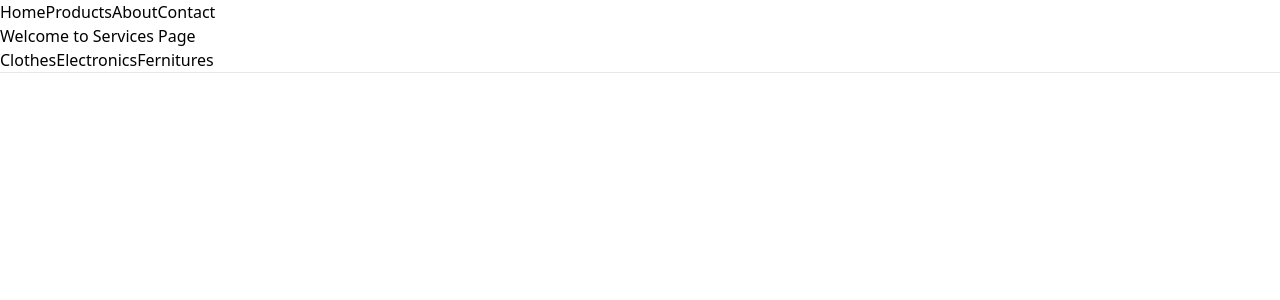
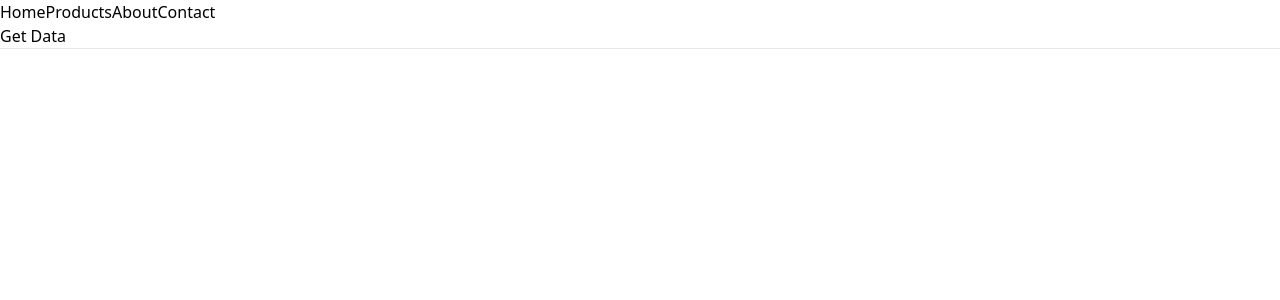
Before and after one commit to Abhi-M-73/Sheryains-React-2, a React (Vite) app: page /products in a window 1280 px wide. Shown: the top 300 px of the page. Built offline with nearby package versions, Linux system fonts and the light colour scheme.

Commit message:
fetching data from api using axios

```diff
--- a/package.json
+++ b/package.json
@@ -10,6 +10,7 @@
     "preview": "vite preview"
   },
   "dependencies": {
+    "axios": "^1.7.9",
     "react": "^18.3.1",
     "react-dom": "^18.3.1",
     "react-router-dom": "^7.1.1"
--- a/src/App.jsx
+++ b/src/App.jsx
@@ -9,8 +9,10 @@ import ProductDetails from './components/routing/ProductDetails'
 import PageNotFound from './components/routing/PageNotFound'
 
 const App = () => {
+
   return (
     <div className='text-white'>
+
       <Navbar />
       <Routes>
         <Route path='/' element={<Home />} />
--- a/src/components/routing/ProductDetails.jsx
+++ b/src/components/routing/ProductDetails.jsx
@@ -1,5 +1,5 @@
 import React from 'react'
-import { Link, useLocation, useNavigate, useParams } from 'react-router-dom'
+import { useLocation, useNavigate, useParams } from 'react-router-dom'
 
 const ProductDetails = () => {
 
--- a/src/components/routing/Products.jsx
+++ b/src/components/routing/Products.jsx
@@ -1,17 +1,36 @@
-import React from 'react'
+import axios from 'axios'
+import React, { useState } from 'react'
 import { Link, Outlet } from 'react-router-dom'
 
 const Products = () => {
+  const [products, setProducts] = useState([]);
+
+  const getAllProducts = async () => {
+    try {
+      const res = await axios.get('https://fakestoreapi.com/products');
+      console.log(res.data);
+      setProducts(res.data);
+    } catch (error) {
+      console.log(error)
+    }
+  }
+
   return (
-    <div className='w-[50%] mx-auto bg-gray-600 p-10 rounded mt-10'>
-      Welcome to Services Page
-      <div className='flex flex-col mb-5'>
-        <Link to={"/products/clothes"} className="hover:text-gray-200">Clothes</Link>
-        <Link to={"/products/electronics"} className="hover:text-gray-200">Electronics</Link>
-        <Link to={"/products/fernitures"} className="hover:text-gray-200">Fernitures</Link>
+    <div className='w-[50%] mx-auto bg-gray-500 p-10 rounded mt-10'>
+      <div className='text-center'><button onClick={getAllProducts} className='w-fit px-6 py-2 bg-indigo-600 text-white rounded mb-5'>Get Data</button></div>
+      <div  className='flex flex-wrap gap-3'>
+      {
+        products.map((item, index) => (
+            <div key={index} className='w-40 mb-5 bg-gray-700 p-2'>
+              <img src={item.image} alt={item.title} className='h-40 w-40' />
+              <Link to={`/products/${item.category}`} className="hover:text-gray-200 w-40 p-2">{item.title}</Link>
+            </div>
+        ))
+      }
       </div>
 
-      <hr className='h-10'/>
+
+      <hr className='h-10' />
       <Outlet />
     </div>
   )
```
Also changed, not shown: 1 other file (tests, documents, lock files or other folders).
